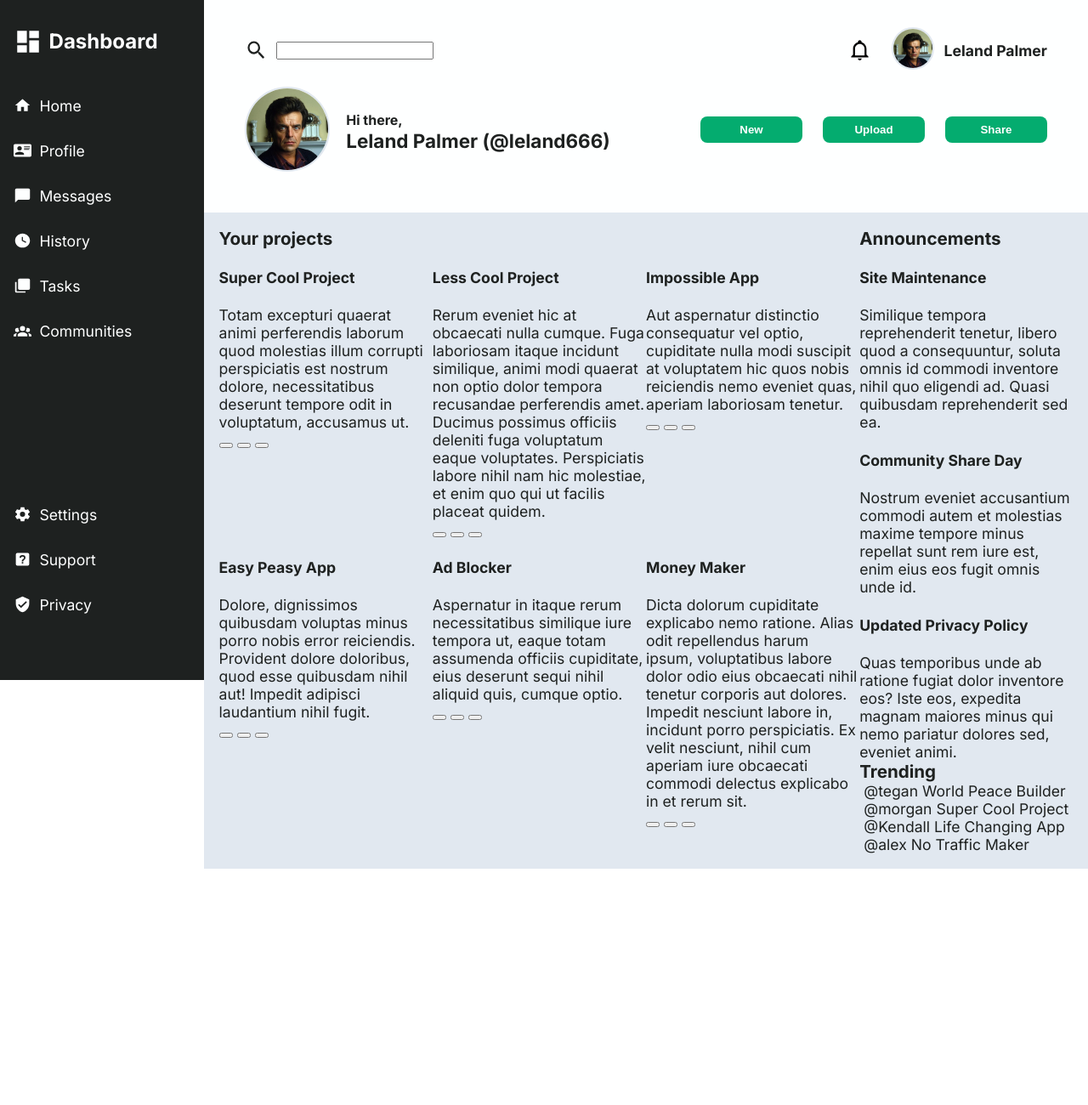
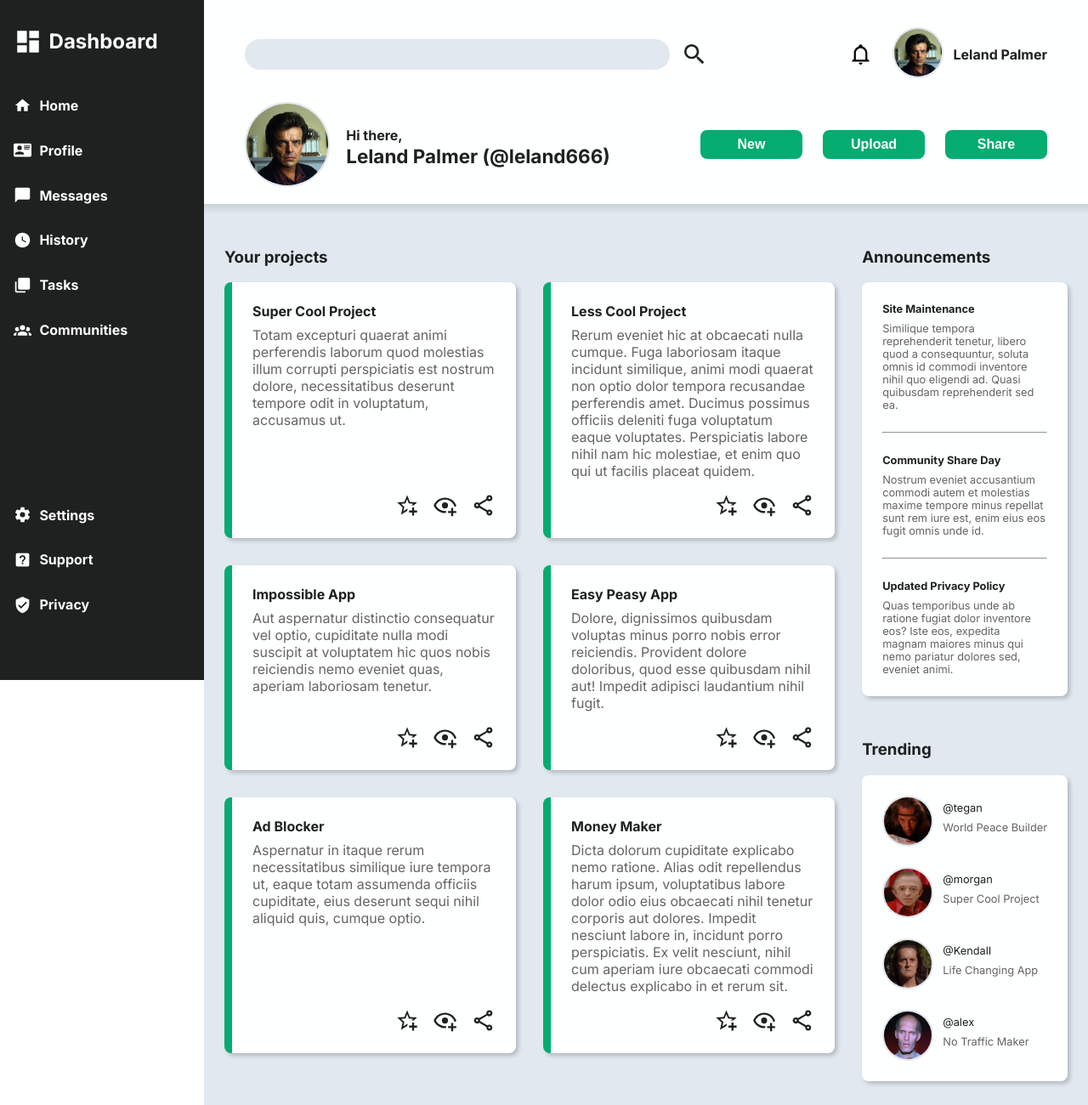
Before and after one commit to anfdrk/dashboard, a plain HTML site: page index.html in a window 1280 px wide. Shown: the top 1300 px of the page at 85% size. Before the commit the page ends 1022 px from the top, so only its background shows below. Drawn offline with Linux system fonts and the light colour scheme.

Commit message:
Complete the layout of the main section

```diff
--- a/index.html
+++ b/index.html
@@ -63,8 +63,8 @@
   <div class="header">
     <div class="header-top">
       <form class="search" action="/search" method="get">
+        <input type="text" name="query" class="search-input">
         <i class="search-icon"></i>
-        <input type="text" name="query" class="search-input">
       </form>
       <div class="user">
         <i class="bell-icon"></i>
@@ -96,10 +96,12 @@
       <h3>Your projects</h3>
       <div class="project-grid">
         <div class="project-card">
+          <div>
             <h4>Super Cool Project</h4>
             <p>
               Totam excepturi quaerat animi perferendis laborum quod molestias illum corrupti perspiciatis est nostrum dolore, necessitatibus deserunt tempore odit in voluptatum, accusamus ut.
             </p>
+          </div>
           <div class="project-actions">
             <button type="button" class="favorite-btn">
               <i class="favorite-icon"></i>
@@ -113,10 +115,12 @@
           </div>
         </div>
         <div class="project-card">
+          <div>
             <h4>Less Cool Project</h4>
             <p>
               Rerum eveniet hic at obcaecati nulla cumque. Fuga laboriosam itaque incidunt similique, animi modi quaerat non optio dolor tempora recusandae perferendis amet. Ducimus possimus officiis deleniti fuga voluptatum eaque voluptates. Perspiciatis labore nihil nam hic molestiae, et enim quo qui ut facilis placeat quidem.
             </p>
+          </div>
           <div class="project-actions">
             <button type="button" class="favorite-btn">
               <i class="favorite-icon"></i>
@@ -130,10 +134,12 @@
           </div>
         </div>
         <div class="project-card">
+          <div>
             <h4>Impossible App</h4>
             <p>
               Aut aspernatur distinctio consequatur vel optio, cupiditate nulla modi suscipit at voluptatem hic quos nobis reiciendis nemo eveniet quas, aperiam laboriosam tenetur.
             </p>
+          </div>
           <div class="project-actions">
             <button type="button" class="favorite-btn">
               <i class="favorite-icon"></i>
@@ -147,10 +153,12 @@
           </div>
         </div>
         <div class="project-card">
+          <div>
             <h4>Easy Peasy App</h4>
             <p>
               Dolore, dignissimos quibusdam voluptas minus porro nobis error reiciendis. Provident dolore doloribus, quod esse quibusdam nihil aut! Impedit adipisci laudantium nihil fugit.
             </p>
+          </div>
           <div class="project-actions">
             <button type="button" class="favorite-btn">
               <i class="favorite-icon"></i>
@@ -164,10 +172,12 @@
           </div>
         </div>
         <div class="project-card">
+          <div>
             <h4>Ad Blocker</h4>
             <p>
               Aspernatur in itaque rerum necessitatibus similique iure tempora ut, eaque totam assumenda officiis cupiditate, eius deserunt sequi nihil aliquid quis, cumque optio.
             </p>
+          </div>
           <div class="project-actions">
             <button type="button" class="favorite-btn">
               <i class="favorite-icon"></i>
@@ -181,10 +191,12 @@
           </div>
         </div>
         <div class="project-card">
+          <div>
             <h4>Money Maker</h4>
             <p>
               Dicta dolorum cupiditate explicabo nemo ratione. Alias odit repellendus harum ipsum, voluptatibus labore dolor odio eius obcaecati nihil tenetur corporis aut dolores. Impedit nesciunt labore in, incidunt porro perspiciatis. Ex velit nesciunt, nihil cum aperiam iure obcaecati commodi delectus explicabo in et rerum sit.
             </p>
+          </div>
           <div class="project-actions">
             <button type="button" class="favorite-btn">
               <i class="favorite-icon"></i>
@@ -202,19 +214,21 @@
 
     <div class="ads">
       <h3>Announcements</h3>
-      <div class="ads-content">
+      <div class="ads-inner">
         <div class="ads-card">
           <h4>Site Maintenance</h4>
           <p>
             Similique tempora reprehenderit tenetur, libero quod a consequuntur, soluta omnis id commodi inventore nihil quo eligendi ad. Quasi quibusdam reprehenderit sed ea.
           </p>
         </div>
+        <hr>
         <div class="ads-card">
           <h4>Community Share Day</h4>
           <p>
             Nostrum eveniet accusantium commodi autem et molestias maxime tempore minus repellat sunt rem iure est, enim eius eos fugit omnis unde id.
           </p>
         </div>
+        <hr>
         <div class="ads-card">
           <h4>Updated Privacy Policy</h4>
           <p>
@@ -226,25 +240,27 @@
 
     <div class="trending">
       <h3>Trending</h3>
+      <div class="trending-inner">
         <div class="trend-item">
-        <img src="" alt="">
+          <img src="images/bob.jpg" alt="">
           <span>@tegan</span>
-        <span>World Peace Builder</span>
+          <p>World Peace Builder</p>
         </div>
         <div class="trend-item">
-        <img src="" alt="">
+          <img src="images/arm.jpg" alt="">
           <span>@morgan</span>
-        <span>Super Cool Project</span>
+          <p>Super Cool Project</p>
         </div>
         <div class="trend-item">
-        <img src="" alt="">
+          <img src="images/cooper.jpg" alt="">
           <span>@Kendall</span>
-        <span>Life Changing App</span>
+          <p>Life Changing App</p>
         </div>
         <div class="trend-item">
-        <img src="" alt="">
+          <img src="images/giant.jpg" alt="">
           <span>@alex</span>
-        <span>No Traffic Maker</span>
+          <p>No Traffic Maker</p>
+        </div>
       </div>
     </div>
   </main>
--- a/reset.css
+++ b/reset.css
@@ -4,11 +4,10 @@ html {
 *, *::before, *::after {
   box-sizing: inherit;
 }
-p {
+p, h4, ul {
   margin: 0;
 }
 ul {
-  margin: 0;
   padding: 0;
 }
 li {
@@ -17,6 +16,3 @@ li {
 a {
   text-decoration: none;
 }
-h3 {
-  margin: 0;
-}
--- a/style.css
+++ b/style.css
@@ -5,15 +5,15 @@
   --color-2: #1e2120;
   --color-3: #04ac6f;
   --color-4: #e1e8f0;
+  --color-5: #646464;
 }
 
 body {
   margin: 0;
   display: grid;
   grid-template-columns: clamp(240px, 15%, 280px) 1fr;
-  grid-template-rows: 250px auto;
+  grid-template-rows: 240px auto;
   font-family: 'Inter', sans-serif;
-  font-size: 1.1rem;
   color: var(--color-2);
 }
 
@@ -22,7 +22,7 @@ a {
 }
 
 
-/* SIDEBAR */
+/* SIDEBAR ==================================================================================== */
 
 .sidebar {
   background-color: var(--color-2);
@@ -31,6 +31,7 @@ a {
   top: 0;
   align-self: start;
   height: 100vh;
+  font-weight: 700;
 }
 
 .sidebar-nav {
@@ -43,7 +44,6 @@ a {
 .sidebar-logo {
   width: min-content;
   font-size: 1.5rem;
-  font-weight: 700;
   padding: 2rem 1rem;
 }
 
@@ -63,6 +63,7 @@ a {
   display: flex;
   align-items: center;
   padding: 1rem;
+  cursor: pointer;
 }
 
 .sidebar-nav i {
@@ -99,7 +100,7 @@ a {
   background-image: url(icons/shield-check.svg);
 }
 
-/* HEADER */
+/* HEADER ===================================================================================== */
 
 .header {
   grid-column: 2 / 3;
@@ -115,20 +116,42 @@ a {
 .search {
   display: flex;
   align-items: center;
-  padding: 2rem 2rem 1rem;
+  padding: 2rem 2rem 1.5rem;
 }
 
 .search-icon {
   background-image: url(icons/magnify.svg);
-  margin-right: 0.6rem;
-  width: 1.7rem;
-  height: 1.7rem;
+  margin-left: 0.8rem;
+  width: 2rem;
+  height: 2rem;
+}
+
+.search-input {
+  width: 500px;
+  font-size: 0.9rem;
+  border-radius: 1.5rem;
+  border: none;
+  padding: 0.6rem 1rem;
+  background-color: var(--color-4);
+}
+
+.search-input:hover {
+  box-shadow: inset 0 0 0 2px rgba(0, 0, 0, 0.2);
+}
+
+.search-input:focus {
+  border-color: var(--color-3);
+  outline: 2px;
+  outline-offset: 0px;
+  outline-style: solid;
+  outline-color: var(--color-3);
+  box-shadow: 0 0 0 1px var(--color-3),inset 0 0 0 1px var(--color-3);
 }
 
 .user {
   display: flex;
   align-items: center;
-  padding: 2rem 2rem 1rem;
+  padding: 2rem 2rem 1.5rem;
   font-weight: 700;
 }
 
@@ -142,9 +165,10 @@ a {
 }
 
 .user-img img,
-.greeting img {
-  width: 50px;
-  height: 50px;
+.greeting img,
+.trending img {
+  width: 60px;
+  height: 60px;
   border-radius: 50%;
   border: 2px solid var(--color-4);
   cursor: pointer;
@@ -160,7 +184,7 @@ a {
   display: flex;
   font-weight: 700;
   align-items: center;
-  padding: 0 2rem 2rem;
+  padding: 0 2rem;
   font-size: 1.2rem;
 }
 
@@ -177,7 +201,7 @@ a {
 .header-actions {
   display: flex;
   align-items: center;
-  padding: 0 2rem 2rem;
+  padding: 0 2rem;
   gap: 1.5rem;
 }
 
@@ -190,15 +214,29 @@ a {
   padding: 0.5rem;
   width: 120px;
   cursor: pointer;
+  font-size: 1rem;
 }
 
-/*  */
+/* MAIN ======================================================================================= */
+
 .main {
+  position: relative;
   grid-column: 2 / 3;
   display: grid;
   grid-template-columns: 3fr 1fr;
-  padding: 1.1rem;
+  gap: 2rem;
   background-color: var(--color-4);
+  padding: 2rem 1.5rem;
+}
+
+.main::before {
+  content: '';
+  position: absolute;
+  top: 0;
+  left: 0;
+  width: 100%;
+  height: 12px;
+  background: linear-gradient(to bottom, rgba(0, 0, 0, 0.1) 0%, rgba(0, 0, 0, 0) 100%);
 }
 
 .projects {
@@ -207,13 +245,90 @@ a {
 
 .project-grid {
   display: grid;
-  grid-template-columns: repeat(auto-fit, minmax(250px, 1fr));
+  grid-template-columns: 1fr 1fr;
+  gap: 2rem;
 }
 
-.ads {
+.project-card,
+.ads-inner,
+.trending-inner {
+  background-color: var(--color-1);
+  padding: 1.5rem;
+  border-radius: 0.5rem;
+  box-shadow: 3px 3px 5px rgba(0,0,0,0.2);
+  display: flex;
+  flex-direction: column;
+}
+
+.project-card {
+  border-left: var(--color-3) 0.6rem solid;
+  justify-content: space-between;
+}
+
+h4 {
+  margin-bottom: 0.5rem;
+}
+
+.main p {
+  color: var(--color-5);
+}
+
+.project-actions {
+  align-self: end;
+  display: flex;
+  gap: 1rem;
+  margin-top: 1rem;
+}
+
+.project-actions button {
+  background-color: transparent;
+  border: none;
+  cursor: pointer;
+  width: 1.8rem;
+  height: 1.8rem;
+}
+
+.favorite-btn {
+  background-image: url(icons/star-plus-outline.svg);
+}
+
+.save-btn {
+  background-image: url(icons/eye-plus-outline.svg);
+}
+
+.share-btn {
+  background-image: url(icons/share-variant-outline.svg);
+}
+
+.ads,
+.trending {
   grid-column: 2 / 3;
 }
 
-.trending {
-  grid-column: 2 / 3;
+.ads-inner {
+  font-size: 0.8rem;
 }
+
+hr {
+  width: 100%;
+  margin: 1.5rem 0;
+}
+
+.trending-inner {
+  gap: 1.5rem;
+  font-size: 0.8rem;
+}
+
+.trend-item {
+  display: grid;
+  grid-template-columns: min-content max-content;
+}
+
+.trend-item img {
+  grid-row: 1 / 3;
+}
+
+.trend-item span {
+  align-self: center;
+  cursor: pointer;
+}
```
Also changed, not shown: icons/eye-plus-outline.svg (added), icons/share-variant-outline.svg (added), icons/star-plus-outline.svg (added), images/arm.jpg (added), images/bob.jpg (added), images/cooper.jpg (added), images/giant.jpg (added). Lines whose indentation alone changed are shown as unchanged.
